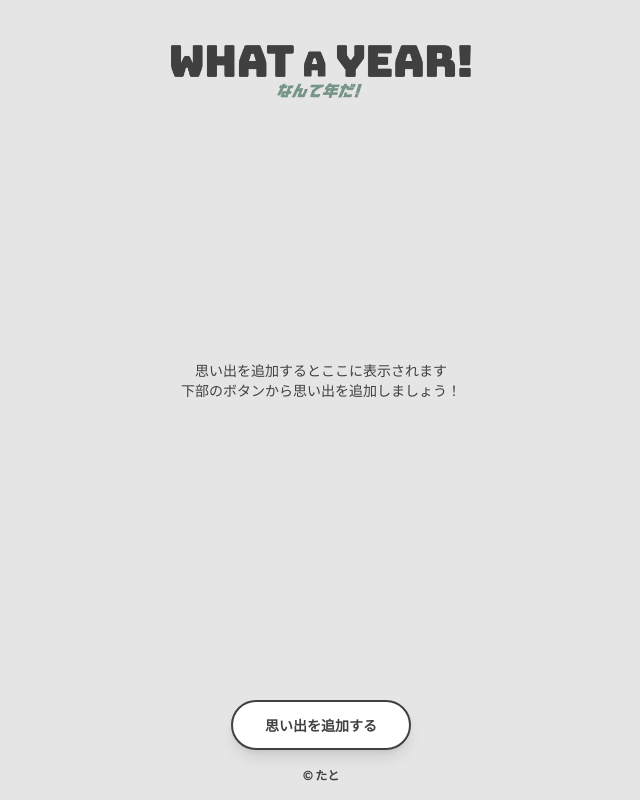
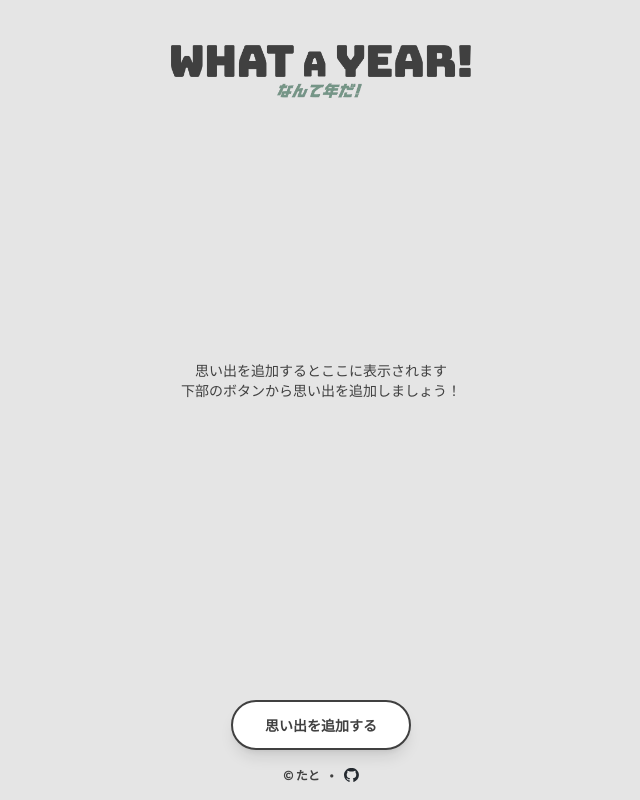
Before and after one commit to otTATto/what-a-year, a Nuxt app: page / in a window 1280 px wide. Shown: the whole page, without its empty margins (319-959 px from the left). Built offline with nearby package versions, Linux system fonts and the light colour scheme.

Commit message:
feat: GitHub リポジトリへのリンクボタンを配置

```diff
--- a/app/components/AppFooter.vue
+++ b/app/components/AppFooter.vue
@@ -2,7 +2,7 @@
   <div class='
     sticky top-[100vh]
     h-[50px] w-full
-    flex items-center justify-center'>
+    flex items-center justify-center gap-x-1'>
     <div class='font-bold text-xs'>
       © <a
         href='https://x.com/0123tato'
@@ -10,5 +10,17 @@
         class='hover:text-tato-green duration-300 ease-in-out'
       >たと</a>
     </div>
+    <div>・</div>
+    <div>
+      <a
+        href='https://github.com/otTATto/what-a-year'
+        target='_blank'
+      >
+        <img
+          src='/github-mark.svg'
+          class='w-[15px] hover:fill-tato-green duration-300 ease-in-out'
+        />
+      </a>
+    </div>
   </div>
 </template>
```
Also changed, not shown: public/github-mark.svg (added).
